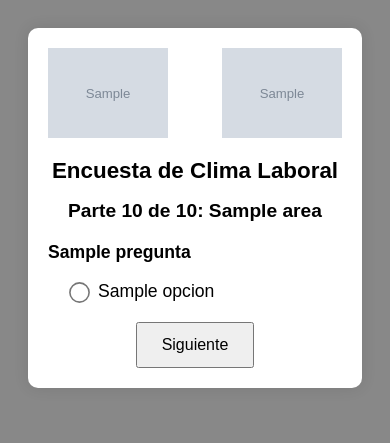
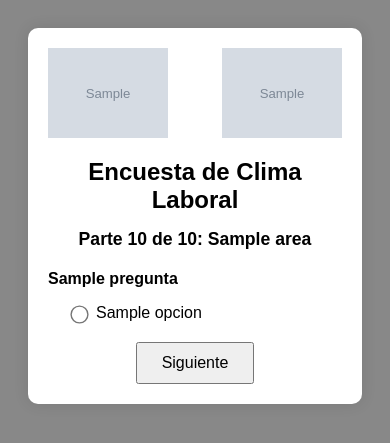
Before and after one commit to RyogaKnight/cdlr-encuesta, a Flask app: template templates/encuesta.html in a window 390 px wide. Shown: the top 443 px of the page. Run offline with Flask 3, Linux system fonts and the light colour scheme; the template is opened without the code that fills it: most values are stand-ins (such as "Sample title", 1, 10 or a date in 2020); grey boxes marked "Sample" are stand-in pictures; parts of the project's set-up code (start-up, migrations or seed data) failed here and were passed over.

Commit message:
Versión final optimizada para móviles

```diff
--- a/templates/encuesta.html
+++ b/templates/encuesta.html
@@ -3,7 +3,6 @@
 <head>
   <meta charset="UTF-8">
   <title>Encuesta</title>
-
   <style>
     body {
       font-family: Arial, sans-serif;
@@ -20,8 +19,16 @@
       box-shadow: 0 0 15px rgba(0, 0, 0, 0.1);
     }
 
-  h1, h2 {
+    h1 {
       text-align: center;
+      font-size: 2em;
+      margin-bottom: 10px;
+    }
+
+    h2 {
+      text-align: center;
+      font-size: 1.3em;
+      margin-bottom: 20px;
     }
 
     .logos {
@@ -39,19 +46,18 @@
       margin-top: 20px;
       font-weight: bold;
       text-align: left;
-    font-size: 1.1em;
+      font-size: 1em;
     }
 
     form label {
       margin-left: 20px;
       display: flex;
       align-items: center;
-    font-size: 1.1em;
+      font-size: 1em;
       margin-bottom: 5px;
     }
 
     input[type="radio"] {
-    transform: scale(1.3);
       margin-right: 10px;
     }
 
@@ -81,33 +87,32 @@
       }
 
       h1 {
-      font-size: 1.4em;
+        font-size: 1.5em;
       }
 
       h2 {
-      font-size: 1.2em;
+        font-size: 1.1em;
       }
 
       form p {
-      font-size: 1.1em;
+        font-size: 1em;
       }
 
       form label {
-      font-size: 1.1em;
+        font-size: 1em;
       }
 
       input[type="radio"] {
-      transform: scale(1.6);
-      margin-right: 12px;
+        transform: scale(1.4);
+        margin-right: 10px;
       }
 
       .botones input {
         font-size: 1em;
-      padding: 12px 24px;
+        padding: 10px 24px;
       }
     }
   </style>
-
 </head>
 <body>
   <div class="contenedor">
```
Lines whose indentation alone changed are shown as unchanged.
